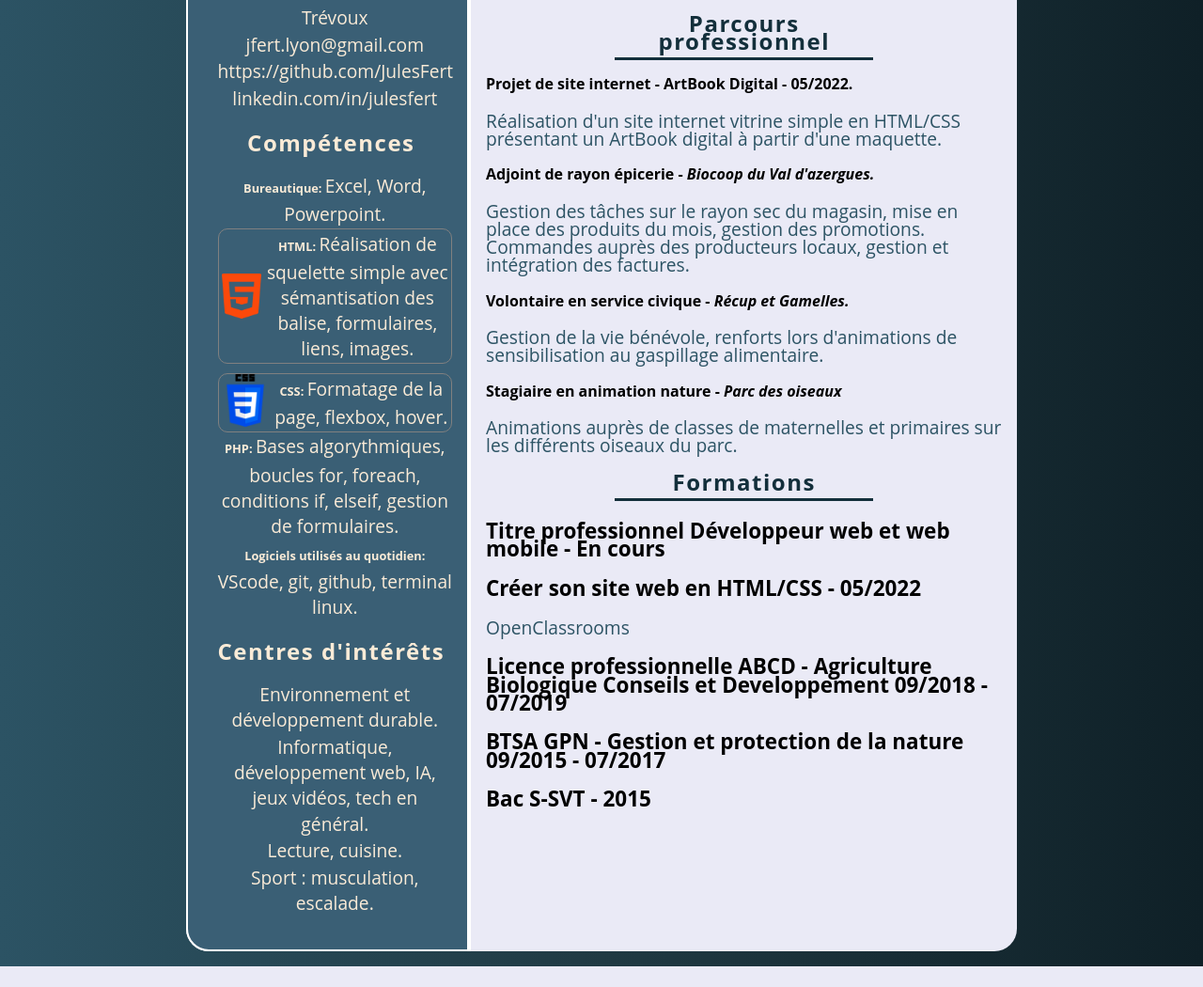
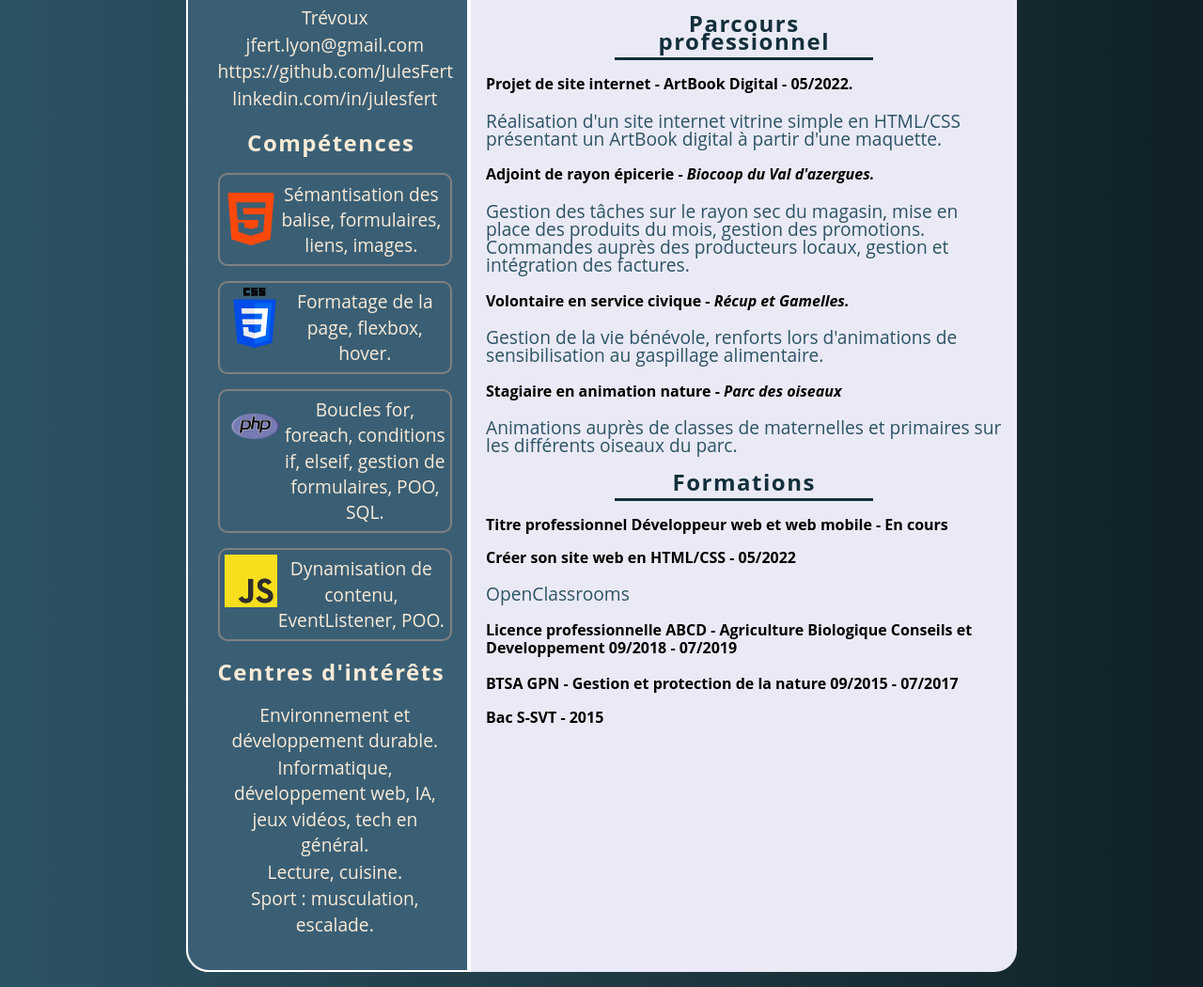
Before and after one commit to JulesFert/JulesFert.github.io, a PHP site: page / in a window 1280 px wide. Shown: the part 357-1407 px from the top of the page at 94% size. Before the commit the page ends 1385 px from the top, so only its background shows below. Run offline with PHP 8.4, Linux system fonts and the light colour scheme.

Commit message:
cv jules suite

```diff
--- a/index.html
+++ b/index.html
@@ -22,23 +22,30 @@
                     </ul>
                 <h1 class="left__title">Compétences</h1>
                     <ul id="list">
-                        <li><strong>Bureautique: </strong>Excel, Word, Powerpoint.  </li>
 
                         <div class="html">
                              <img class="html-logo" src="./images/html.png" alt="logo-html">
-                             <li><strong>HTML: </strong>Réalisation de squelette simple avec sémantisation des balise, formulaires, liens, images.</li>
+                             <li>Sémantisation des balise, formulaires, liens, images.</li>
                         </div>
 
                         <div class="css">
-                            <img class="css-logo" src="./images/logo-css.png" alt="">
-                            <li><strong>CSS: </strong>Formatage de la page, flexbox, hover.</li>
+                            <img class="css-logo" src="./images/logo-css.png" alt="logo-css">
+                            <li>Formatage de la page, flexbox, hover.</li>
                         </div>
 
-                        <li><strong>PHP: </strong>Bases algorythmiques, boucles for, foreach, conditions if, elseif, gestion de formulaires.</li>
-                        <li><strong>Logiciels utilisés au quotidien: </strong>VScode, git, github, terminal linux.</li>
+                        <div class="php">
+                            <img class="php-logo" src="./images/logo-php5.png" alt="logo-php">
+                            <li>Boucles for, foreach, conditions if, elseif, gestion de formulaires, POO, SQL.</li>
+                        </div>
+
+                        <div class="js">
+                            <img class="js-logo" src="./images/javascript.png" alt="logo-js">
+                            <li>Dynamisation de contenu, EventListener, POO.</li>
+                        </div>
+
                     </ul>
                 <h1 class="left__title">Centres d'intérêts</h1>
-                <ul>
+                <ul class="interest__list">
                     <li>Environnement et développement durable.</li>
                     <li>Informatique, développement web, IA, jeux vidéos, tech en général.</li>
                     <li>Lecture, cuisine.</li>
--- a/style.cv.css
+++ b/style.cv.css
@@ -137,29 +137,50 @@ strong, mark {
 .html {
     display: flex;
     align-items: center;
-    border: 1px solid grey;
+    border: 2px solid grey;
     border-radius: 10px;
-    margin-bottom: 10px;
+    padding: 5px;
 }
 
-.left-content .html-logo {
-    width: 3rem;
-    height: 3rem;
-}
-
-.css {
-    display: flex;
-    align-items: flex-start;
-    border: 1px solid grey;
-    border-radius: 10px;
-}
-
-.css .css-logo {
+.html-logo {
     width: 3.5rem;
     height: 3.5rem;
 }
 
+.css, .php, .js {
+    display: flex;
+    align-items: flex-start;
+    border: 2px solid grey;
+    border-radius: 10px;
+    padding: 5px;
+}
 
+.css {
+    margin-top: 1rem;
+}
+
+.css-logo {
+    width: 4rem;
+    height: 4rem;
+}
+
+.php {
+    margin-top: 1rem;
+}
+
+.php-logo {
+    width: 4rem;
+    height: 4rem;
+}
+
+.js {
+    margin-top: 1rem;
+}
+
+.js-logo {
+    width: 3.5rem;
+    height: 3.5rem;
+}
 
 /* ***********************************************************PARTIE DROITE************************************************* */
 .right-content {
@@ -173,7 +194,9 @@ strong, mark {
     font-size: 1rem;
 }
 
-
+.formation__subtitle {
+    font-size: 1rem;
+}
 
 /* ***************************************************RESPONSIVE DESIGN************************************************************* */
 /* @media screen and (min-width: 1100px) {
```
Also changed, not shown: images/JS.png (added), images/javascript.png (added), images/logo-js.png (added), images/logo-php.jpg (added), images/logo-php2.jpg (added), images/logo-php3.png (added), images/logo-php4.png (added), images/logo-php5.png (added).
